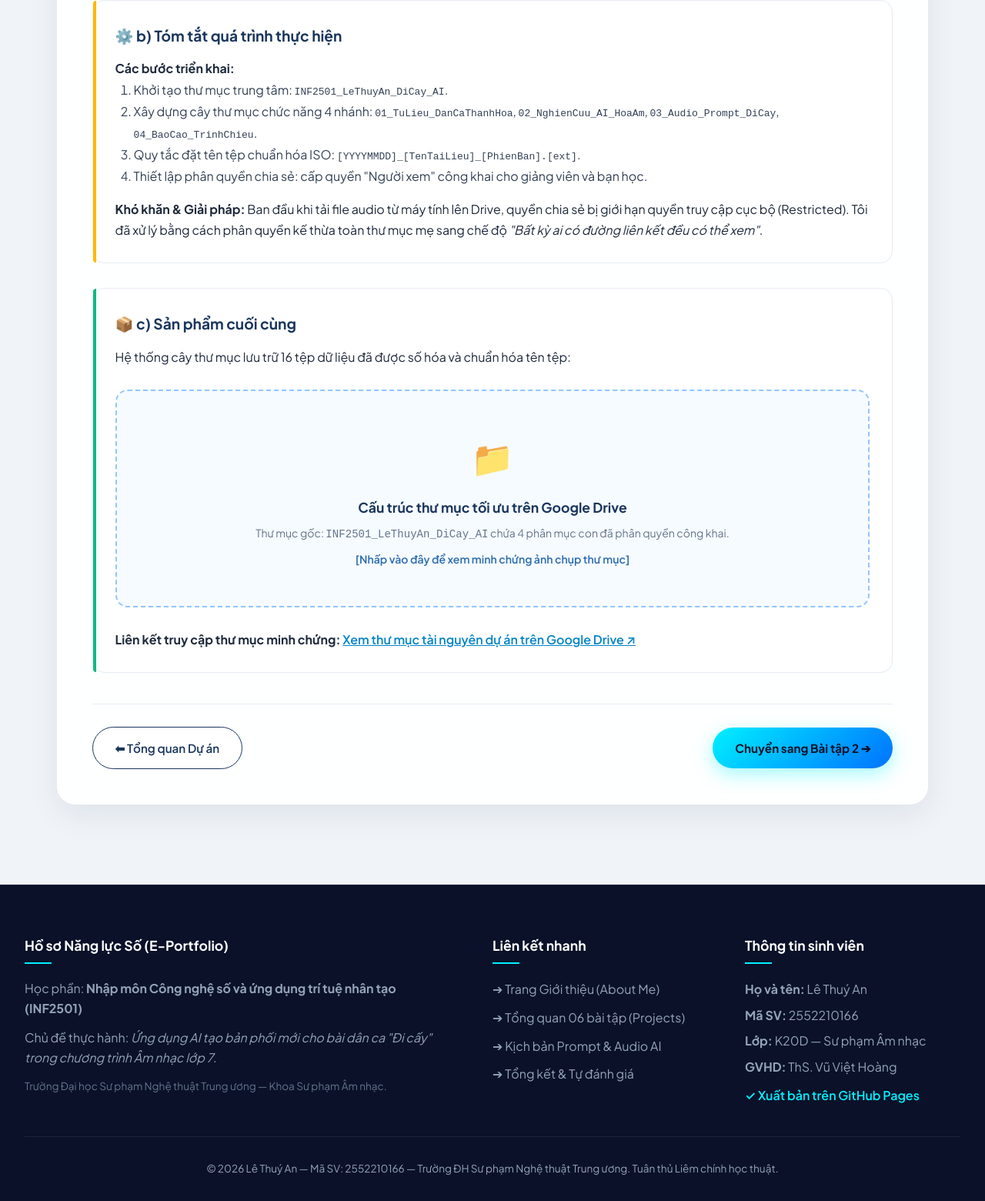
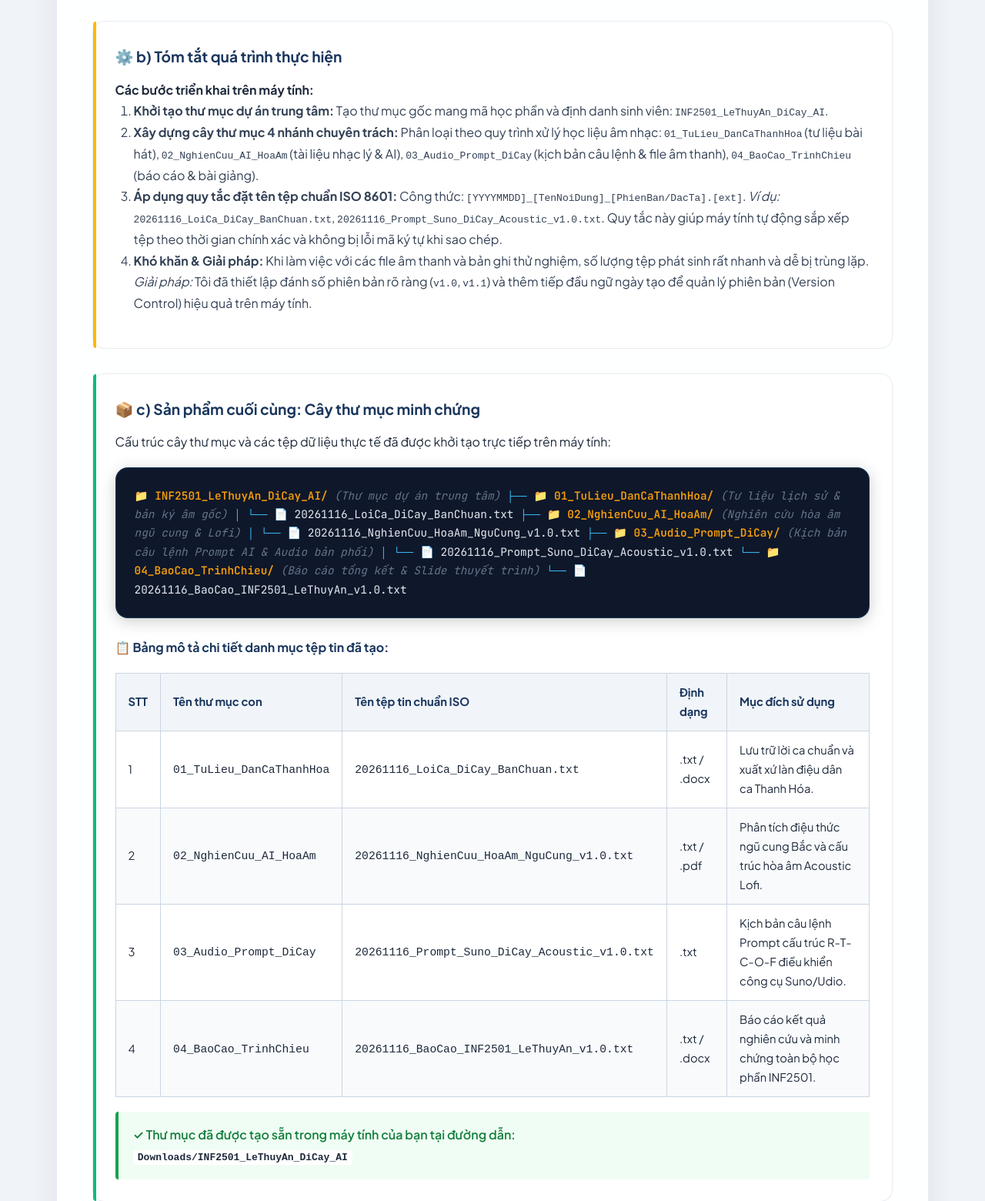
Before and after one commit to lethuyan2006/portfolio_lethuyan, a plain HTML site: page bai-tap-1.html in a window 1280 px wide. Shown: the part 505-2065 px from the top of the page at 77% size. Drawn offline with Linux system fonts and the light colour scheme; a web font is replaced by a local one.

Commit message:
Update Bai tap 1 with local filesystem structure and ISO naming convention

```diff
--- a/bai-tap-1.html
+++ b/bai-tap-1.html
@@ -3,11 +3,48 @@
 <head>
   <meta charset="UTF-8">
   <meta name="viewport" content="width=device-width, initial-scale=1.0">
-  <title>E-Portfolio | Lê Thuý An - Sư phạm Âm nhạc</title>
+  <title>Bài tập 1: Quản lý tệp & Thư mục | Lê Thuý An - Sư phạm Âm nhạc</title>
   <link rel="stylesheet" href="css/style.css">
   <link rel="preconnect" href="https://fonts.googleapis.com">
   <link rel="preconnect" href="https://fonts.gstatic.com" crossorigin>
   <link href="https://fonts.googleapis.com/css2?family=Plus+Jakarta+Sans:wght@400;500;600;700;800&family=Playfair+Display:ital,wght@0,600;0,700;1,400&family=JetBrains+Mono:wght@400;500;600&display=swap" rel="stylesheet">
+  <style>
+    .tree-box {
+      background: #0f172a;
+      color: #38bdf8;
+      font-family: 'JetBrains Mono', monospace;
+      padding: 1.5rem;
+      border-radius: var(--radius-md);
+      overflow-x: auto;
+      font-size: 0.9rem;
+      line-height: 1.7;
+      margin: 1.2rem 0;
+      border: 1px solid rgba(56, 189, 248, 0.2);
+      box-shadow: 0 4px 20px rgba(0, 0, 0, 0.2);
+    }
+    .tree-box .folder { color: #f59e0b; font-weight: 700; }
+    .tree-box .file { color: #e2e8f0; }
+    .tree-box .comment { color: #64748b; font-style: italic; }
+    .table-custom {
+      width: 100%;
+      border-collapse: collapse;
+      margin: 1.2rem 0;
+      font-size: 0.92rem;
+    }
+    .table-custom th, .table-custom td {
+      border: 1px solid #cbd5e1;
+      padding: 0.75rem 1rem;
+      text-align: left;
+    }
+    .table-custom th {
+      background: #f1f5f9;
+      color: var(--primary);
+      font-weight: 700;
+    }
+    .table-custom tr:nth-child(even) {
+      background: #f8fafc;
+    }
+  </style>
 </head>
 <body>
   <!-- HEADER & NAVIGATION -->
@@ -23,12 +60,12 @@
       <button class="mobile-toggle" aria-label="Toggle menu">☰</button>
       <nav>
         <ul class="nav-menu">
-          <li class="nav-item"><a href="index.html" class="nav-link ">Giới thiệu - About Me</a></li>
+          <li class="nav-item"><a href="index.html" class="nav-link">Giới thiệu - About Me</a></li>
           <li class="nav-item dropdown">
             <a href="projects.html" class="nav-link active">Dự án - Projects ▾</a>
             <ul class="dropdown-menu">
               <li><a href="projects.html" class="dropdown-item"><strong>📂 Tổng quan 06 Bài tập</strong></a></li>
-              <li><a href="bai-tap-1.html" class="dropdown-item">📁 Bài 1: Quản lý tệp & thư mục</a></li>
+              <li><a href="bai-tap-1.html" class="dropdown-item active">📁 Bài 1: Quản lý tệp & thư mục</a></li>
               <li><a href="bai-tap-2.html" class="dropdown-item">🔍 Bài 2: Tìm kiếm & Đánh giá CRAAP</a></li>
               <li><a href="bai-tap-3.html" class="dropdown-item">⚡ Bài 3: Prompt Engineering & AI nhạc</a></li>
               <li><a href="bai-tap-4.html" class="dropdown-item">👥 Bài 4: Hợp tác trực tuyến dự án nhóm</a></li>
@@ -36,7 +73,7 @@
               <li><a href="bai-tap-6.html" class="dropdown-item">🛡️ Bài 6: Đạo đức & Liêm chính AI</a></li>
             </ul>
           </li>
-          <li class="nav-item"><a href="conclusion.html" class="nav-link ">Tổng kết - Conclusion</a></li>
+          <li class="nav-item"><a href="conclusion.html" class="nav-link">Tổng kết - Conclusion</a></li>
         </ul>
       </nav>
     </div>
@@ -49,35 +86,112 @@
         <h2 class="page-heading">BÀI TẬP 1 (MỤC 1.4): THAO TÁC CƠ BẢN VỚI TỆP TIN VÀ THƯ MỤC</h2>
       </div>
 
+      <!-- a) MỤC TIÊU BÀI TẬP -->
       <div class="feature-box goal" style="margin-bottom: 2rem;">
         <h3>🎯 a) Mục tiêu bài tập</h3>
-        <p>Thiết lập không gian làm việc số khoa học trên Google Drive; rèn luyện kỹ năng tổ chức cây thư mục logic, xây dựng quy tắc đặt tên tệp chuẩn ISO và phân quyền truy cập an toàn nhằm quản lý toàn bộ học liệu của dự án nghiên cứu bài dân ca <em>"Đi cấy"</em>.</p>
+        <p>
+          Thiết lập không gian làm việc số khoa học trên hệ điều hành máy tính (macOS Finder); rèn luyện kỹ năng tổ chức cây thư mục phân tầng logic, xây dựng quy tắc đặt tên tệp chuẩn quốc tế (ISO 8601) và tối ưu hóa khả năng truy xuất, sao lưu phục vụ toàn bộ quá trình nghiên cứu học phần <strong>INF2501</strong> (chủ đề bài dân ca <em>"Đi cấy"</em>).
+        </p>
       </div>
 
+      <!-- b) TÓM TẮT QUÁ TRÌNH THỰC HIỆN -->
       <div class="feature-box process" style="margin-bottom: 2rem;">
         <h3>⚙️ b) Tóm tắt quá trình thực hiện</h3>
-        <p><strong>Các bước triển khai:</strong></p>
-        <ol style="margin-left: 1.5rem; margin-bottom: 1rem; color: #334155;">
-          <li>Khởi tạo thư mục trung tâm: <code>INF2501_LeThuyAn_DiCay_AI</code>.</li>
-          <li>Xây dựng cây thư mục chức năng 4 nhánh: <code>01_TuLieu_DanCaThanhHoa</code>, <code>02_NghienCuu_AI_HoaAm</code>, <code>03_Audio_Prompt_DiCay</code>, <code>04_BaoCao_TrinhChieu</code>.</li>
-          <li>Quy tắc đặt tên tệp chuẩn hóa ISO: <code>[YYYYMMDD]_[TenTaiLieu]_[PhienBan].[ext]</code>.</li>
-          <li>Thiết lập phân quyền chia sẻ: cấp quyền "Người xem" công khai cho giảng viên và bạn học.</li>
+        <p><strong>Các bước triển khai trên máy tính:</strong></p>
+        <ol style="margin-left: 1.5rem; margin-bottom: 1rem; color: #334155; line-height: 1.7;">
+          <li>
+            <strong>Khởi tạo thư mục dự án trung tâm:</strong> Tạo thư mục gốc mang mã học phần và định danh sinh viên: <code>INF2501_LeThuyAn_DiCay_AI</code>.
+          </li>
+          <li>
+            <strong>Xây dựng cây thư mục 4 nhánh chuyên trách:</strong>
+            Phân loại theo quy trình xử lý học liệu âm nhạc:
+            <code>01_TuLieu_DanCaThanhHoa</code> (tư liệu bài hát),
+            <code>02_NghienCuu_AI_HoaAm</code> (tài liệu nhạc lý & AI),
+            <code>03_Audio_Prompt_DiCay</code> (kịch bản câu lệnh & file âm thanh),
+            <code>04_BaoCao_TrinhChieu</code> (báo cáo & bài giảng).
+          </li>
+          <li>
+            <strong>Áp dụng quy tắc đặt tên tệp chuẩn ISO 8601:</strong>
+            Công thức: <code>[YYYYMMDD]_[TenNoiDung]_[PhienBan/DacTa].[ext]</code>.
+            <em>Ví dụ:</em> <code>20261116_LoiCa_DiCay_BanChuan.txt</code>, <code>20261116_Prompt_Suno_DiCay_Acoustic_v1.0.txt</code>.
+            Quy tắc này giúp máy tính tự động sắp xếp tệp theo thời gian chính xác và không bị lỗi mã ký tự khi sao chép.
+          </li>
+          <li>
+            <strong>Khó khăn & Giải pháp:</strong>
+            Khi làm việc với các file âm thanh và bản ghi thử nghiệm, số lượng tệp phát sinh rất nhanh và dễ bị trùng lặp.
+            <em>Giải pháp:</em> Tôi đã thiết lập đánh số phiên bản rõ ràng (<code>v1.0</code>, <code>v1.1</code>) và thêm tiếp đầu ngữ ngày tạo để quản lý phiên bản (Version Control) hiệu quả trên máy tính.
+          </li>
         </ol>
-        <p><strong>Khó khăn & Giải pháp:</strong> Ban đầu khi tải file audio từ máy tính lên Drive, quyền chia sẻ bị giới hạn quyền truy cập cục bộ (Restricted). Tôi đã xử lý bằng cách phân quyền kế thừa toàn thư mục mẹ sang chế độ <em>"Bất kỳ ai có đường liên kết đều có thể xem"</em>.</p>
       </div>
 
+      <!-- c) SẢN PHẨM CUỐI CÙNG -->
       <div class="feature-box product">
-        <h3>📦 c) Sản phẩm cuối cùng</h3>
-        <p>Hệ thống cây thư mục lưu trữ 16 tệp dữ liệu đã được số hóa và chuẩn hóa tên tệp:</p>
+        <h3>📦 c) Sản phẩm cuối cùng: Cây thư mục minh chứng</h3>
+        <p>Cấu trúc cây thư mục và các tệp dữ liệu thực tế đã được khởi tạo trực tiếp trên máy tính:</p>
 
-        <div class="upload-placeholder">
-          <div class="icon">📁</div>
-          <h4>Cấu trúc thư mục tối ưu trên Google Drive</h4>
-          <p>Thư mục gốc: <code>INF2501_LeThuyAn_DiCay_AI</code> chứa 4 phân mục con đã phân quyền công khai.</p>
-          <p style="color: var(--primary-light); font-weight: 600; margin-top: 0.5rem;">[Nhấp vào đây để xem minh chứng ảnh chụp thư mục]</p>
+        <!-- File Tree Display -->
+        <div class="tree-box">
+📁 <span class="folder">INF2501_LeThuyAn_DiCay_AI/</span> <span class="comment">(Thư mục dự án trung tâm)</span>
+├── 📁 <span class="folder">01_TuLieu_DanCaThanhHoa/</span> <span class="comment">(Tư liệu lịch sử & bản ký âm gốc)</span>
+│   └── 📄 <span class="file">20261116_LoiCa_DiCay_BanChuan.txt</span>
+├── 📁 <span class="folder">02_NghienCuu_AI_HoaAm/</span> <span class="comment">(Nghiên cứu hòa âm ngũ cung & Lofi)</span>
+│   └── 📄 <span class="file">20261116_NghienCuu_HoaAm_NguCung_v1.0.txt</span>
+├── 📁 <span class="folder">03_Audio_Prompt_DiCay/</span> <span class="comment">(Kịch bản câu lệnh Prompt AI & Audio bản phối)</span>
+│   └── 📄 <span class="file">20261116_Prompt_Suno_DiCay_Acoustic_v1.0.txt</span>
+└── 📁 <span class="folder">04_BaoCao_TrinhChieu/</span> <span class="comment">(Báo cáo tổng kết & Slide thuyết trình)</span>
+    └── 📄 <span class="file">20261116_BaoCao_INF2501_LeThuyAn_v1.0.txt</span>
         </div>
 
-        <p><strong>Liên kết truy cập thư mục minh chứng:</strong> <a href="https://drive.google.com" target="_blank" rel="noopener" style="color: #0284c7; font-weight: 600;">Xem thư mục tài nguyên dự án trên Google Drive ↗</a></p>
+        <!-- Bảng danh mục tệp -->
+        <h4 style="color: var(--primary); margin-top: 1.5rem; margin-bottom: 0.5rem;">📋 Bảng mô tả chi tiết danh mục tệp tin đã tạo:</h4>
+        <table class="table-custom">
+          <thead>
+            <tr>
+              <th>STT</th>
+              <th>Tên thư mục con</th>
+              <th>Tên tệp tin chuẩn ISO</th>
+              <th>Định dạng</th>
+              <th>Mục đích sử dụng</th>
+            </tr>
+          </thead>
+          <tbody>
+            <tr>
+              <td>1</td>
+              <td><code>01_TuLieu_DanCaThanhHoa</code></td>
+              <td><code>20261116_LoiCa_DiCay_BanChuan.txt</code></td>
+              <td>.txt / .docx</td>
+              <td>Lưu trữ lời ca chuẩn và xuất xứ làn điệu dân ca Thanh Hóa.</td>
+            </tr>
+            <tr>
+              <td>2</td>
+              <td><code>02_NghienCuu_AI_HoaAm</code></td>
+              <td><code>20261116_NghienCuu_HoaAm_NguCung_v1.0.txt</code></td>
+              <td>.txt / .pdf</td>
+              <td>Phân tích điệu thức ngũ cung Bắc và cấu trúc hòa âm Acoustic Lofi.</td>
+            </tr>
+            <tr>
+              <td>3</td>
+              <td><code>03_Audio_Prompt_DiCay</code></td>
+              <td><code>20261116_Prompt_Suno_DiCay_Acoustic_v1.0.txt</code></td>
+              <td>.txt</td>
+              <td>Kịch bản câu lệnh Prompt cấu trúc R-T-C-O-F điều khiển công cụ Suno/Udio.</td>
+            </tr>
+            <tr>
+              <td>4</td>
+              <td><code>04_BaoCao_TrinhChieu</code></td>
+              <td><code>20261116_BaoCao_INF2501_LeThuyAn_v1.0.txt</code></td>
+              <td>.txt / .docx</td>
+              <td>Báo cáo kết quả nghiên cứu và minh chứng toàn bộ học phần INF2501.</td>
+            </tr>
+          </tbody>
+        </table>
+
+        <div style="background: #f0fdf4; border-left: 4px solid #16a34a; padding: 1rem 1.2rem; border-radius: 4px; margin-top: 1.2rem;">
+          <p style="color: #15803d; font-weight: 600; margin: 0;">
+            ✓ Thư mục đã được tạo sẵn trong máy tính của bạn tại đường dẫn: <br>
+            <code style="background: white; padding: 2px 6px; border-radius: 3px; color: #1e293b;">Downloads/INF2501_LeThuyAn_DiCay_AI</code>
+          </p>
+        </div>
       </div>
 
       <div class="pagination-nav">
@@ -91,17 +205,17 @@
   <footer class="site-footer">
     <div class="footer-grid">
       <div class="footer-col">
-        <h4>Hồ sơ Năng lực Số (E-Portfolio)</h4>
-        <p style="margin-bottom: 0.8rem; line-height: 1.6;">Học phần: <strong>Nhập môn Công nghệ số và ứng dụng trí tuệ nhân tạo (INF2501)</strong></p>
-        <p style="margin-bottom: 0.8rem; line-height: 1.6;">Chủ đề thực hành: <em>Ứng dụng AI tạo bản phối mới cho bài dân ca "Đi cấy" trong chương trình Âm nhạc lớp 7.</em></p>
-        <p style="color: #64748B; font-size: 0.85rem;">Trường Đại học Sư phạm Nghệ thuật Trung ương — Khoa Sư phạm Âm nhạc.</p>
+        <h4>Hồ sơ Năng lực Cá nhân (E-Portfolio)</h4>
+        <p style="margin-bottom: 0.8rem; line-height: 1.6;">Sinh viên chuyên ngành: <strong>Sư phạm Âm nhạc (Khóa K20D)</strong></p>
+        <p style="margin-bottom: 0.8rem; line-height: 1.6;">Trường Đại học Sư phạm Nghệ thuật Trung ương — Khoa Sư phạm Âm nhạc.</p>
+        <p style="color: #64748B; font-size: 0.85rem;">Học phần: Nhập môn CNS & Ứng dụng AI (INF2501) • GVHD: ThS. Vũ Việt Hoàng</p>
       </div>
       <div class="footer-col">
         <h4>Liên kết nhanh</h4>
         <ul>
           <li><a href="index.html">➔ Trang Giới thiệu (About Me)</a></li>
           <li><a href="projects.html">➔ Tổng quan 06 bài tập (Projects)</a></li>
-          <li><a href="bai-tap-3.html">➔ Kịch bản Prompt & Audio AI</a></li>
+          <li><a href="bai-tap-1.html">➔ Bài 1: Quản lý tệp & thư mục</a></li>
           <li><a href="conclusion.html">➔ Tổng kết & Tự đánh giá</a></li>
         </ul>
       </div>
@@ -110,7 +224,7 @@
         <p style="margin-bottom: 0.4rem;"><strong>Họ và tên:</strong> Lê Thuý An</p>
         <p style="margin-bottom: 0.4rem;"><strong>Mã SV:</strong> 2552210166</p>
         <p style="margin-bottom: 0.4rem;"><strong>Lớp:</strong> K20D — Sư phạm Âm nhạc</p>
-        <p style="margin-bottom: 0.4rem;"><strong>GVHD:</strong> ThS. Vũ Việt Hoàng</p>
+        <p style="margin-bottom: 0.4rem;"><strong>Khoa:</strong> Sư phạm Âm nhạc</p>
         <p style="color: var(--accent-cyan); font-weight: 600; margin-top: 0.6rem;">✓ Xuất bản trên GitHub Pages</p>
       </div>
     </div>
```
